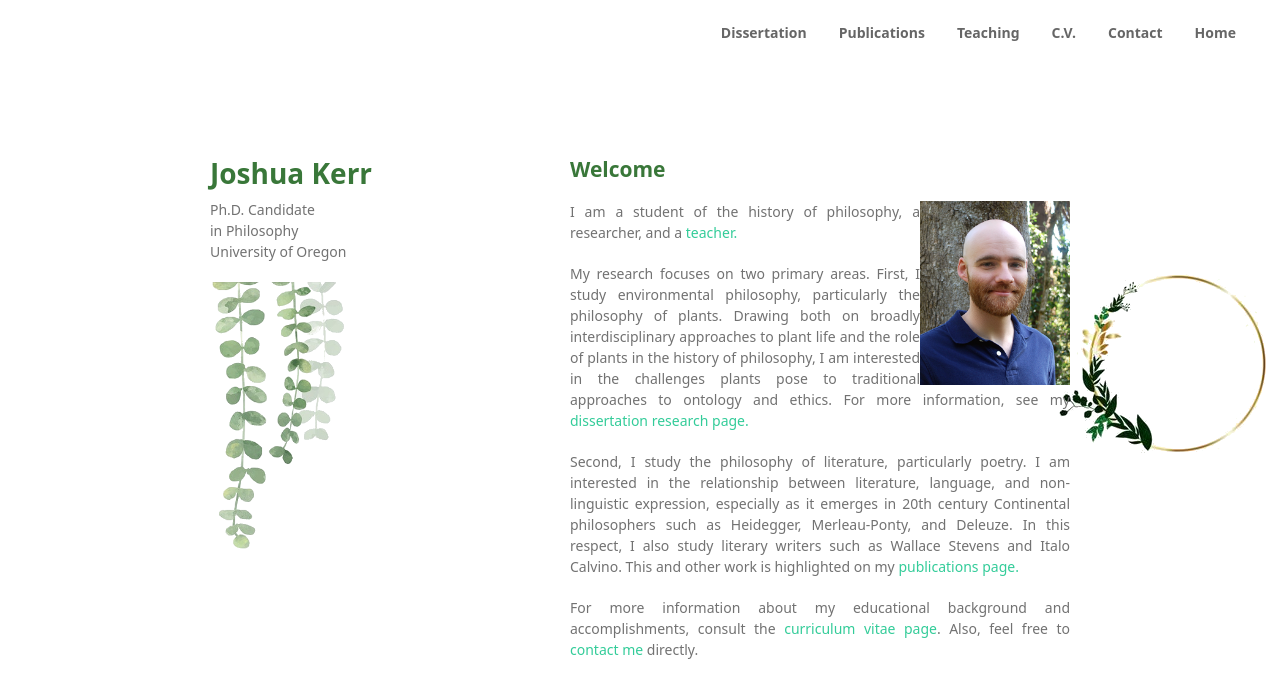
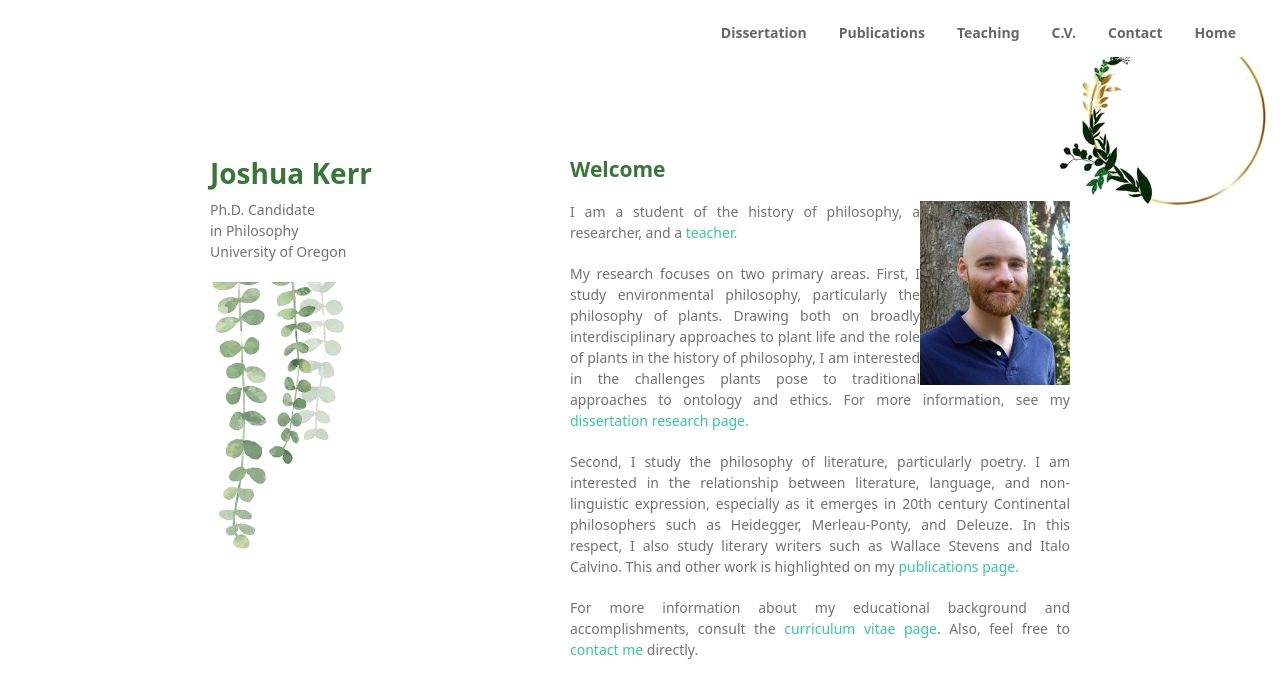
Before and after one commit to joshuakerr/joshuakerr.github.io.old, a Jekyll site: the page built from index.md, in a window 1280 px wide. Shown: the top 698 px of the page. Built offline with Jekyll 4.4.1, drawn with Linux system fonts in a browser that asks for light colours; a script that is not in the unit is left out.

Commit message:
formatting

```diff
--- a/assets/css/style.css
+++ b/assets/css/style.css
@@ -4,7 +4,7 @@
 body {
 	background-image: url("/images/circle.png");
 	background-repeat: no-repeat;
-	background-position: right;
+	background-position: right top;
   background-color: #fff;
   font: 14px/1.5 "Noto Sans", "Helvetica Neue", Helvetica, Arial, sans-serif;
   color:#727272;
```
